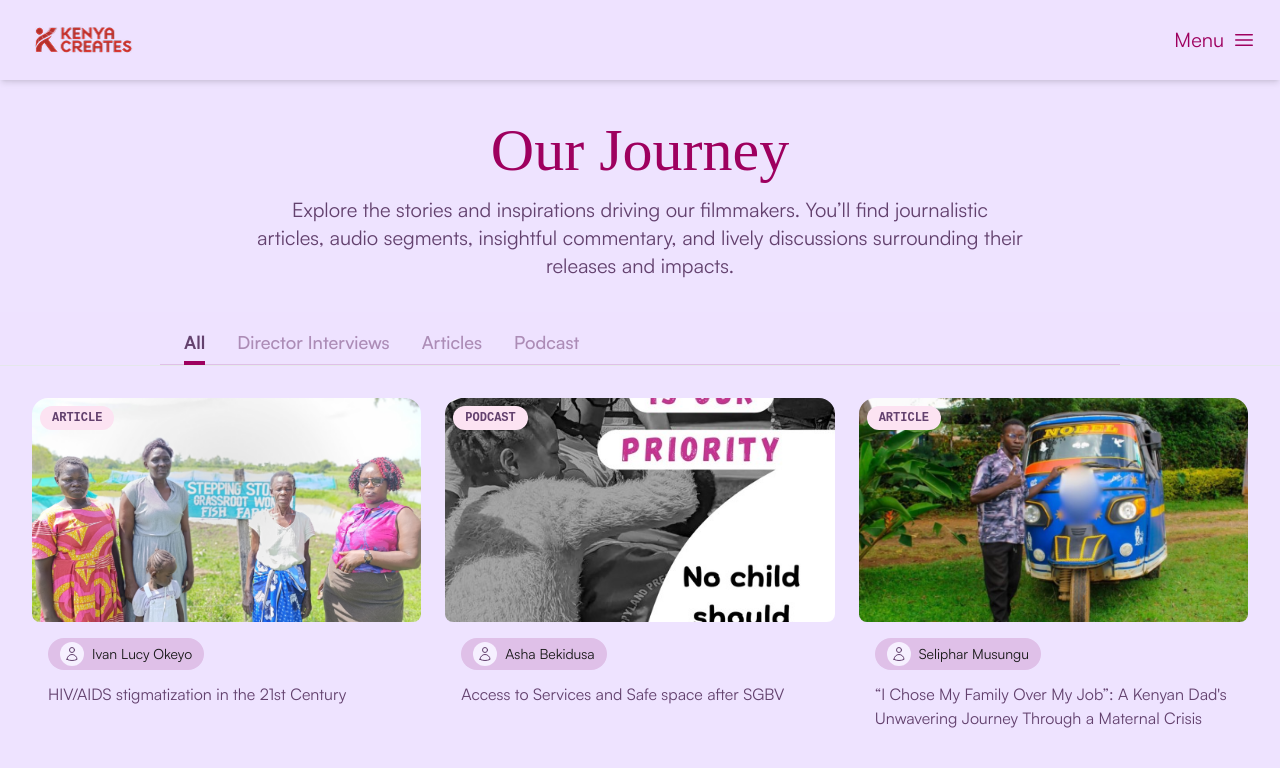
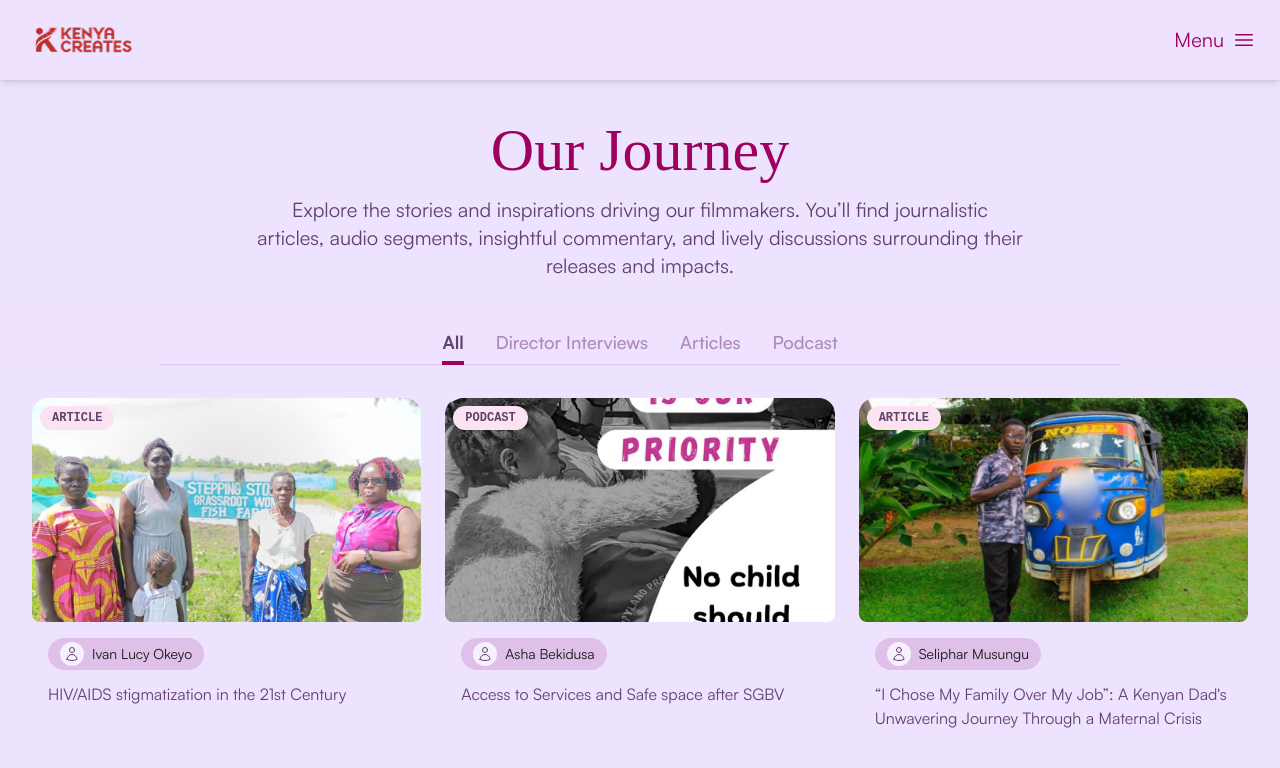
Before and after one commit to zidanegimiga/kenya_creates_v2, a Next.js app: page /our-journey in a window 1280 px wide. Shown: the top 768 px of the page. Built offline with nearby package versions, Linux system fonts and the light colour scheme; a web font is replaced by a local one.

Commit message:
bgvfcdxs

```diff
--- a/src/app/our-journey/page.tsx
+++ b/src/app/our-journey/page.tsx
@@ -45,15 +45,35 @@ export default function JourneyPage() {
       </section>
 
       {/* ─── Sticky Tab Bar ─── */}
-      <header className="sticky top-16 z-40 w-12/12 px-40 bg-[#EEE2FF] border-b border-gray-200">
-        <nav className="sm:px-6 flex space-x-8 relative pt-4 border-b border-[#DFC0E8]">
+<header
+  className="
+    sticky top-16 z-40
+    w-full
+    px-4       /* mobile: 1rem each side */
+    sm:px-6    /* small+: 1.5rem */
+    lg:px-40   /* large+: 10rem */
+    bg-[#EEE2FF]
+    border-b border-gray-200
+  "
+>
+  <nav
+    className="
+      flex justify-center   /* center tabs */
+      space-x-8
+      relative pt-4
+      border-b border-[#DFC0E8]
+    "
+  >
     {TABS.map(({ key, label }) => (
       <button
         key={key}
         onClick={() => setTab(key)}
-              className={`font-satoshi text-lg pb-2 ${
-                tab === key ? 'text-[#63416E] font-bold' : 'text-[#AC8CB6] font-medium'
-              }`}
+        className={`
+          font-satoshi text-lg pb-2
+          ${tab === key
+            ? 'text-[#63416E] font-bold'
+            : 'text-[#AC8CB6] font-medium'}
+        `}
       >
         <span className="relative">
           {label}
@@ -69,6 +89,7 @@ export default function JourneyPage() {
   </nav>
 </header>
 
+
       {/* ─── Cards Grid ─── */}
       <main className="max-w-7xl mx-auto px-4 sm:px-6 lg:px-8 py-8">
         <div className="grid grid-cols-1 sm:grid-cols-2 lg:grid-cols-3 gap-6">
```
Lines whose indentation alone changed are shown as unchanged.
